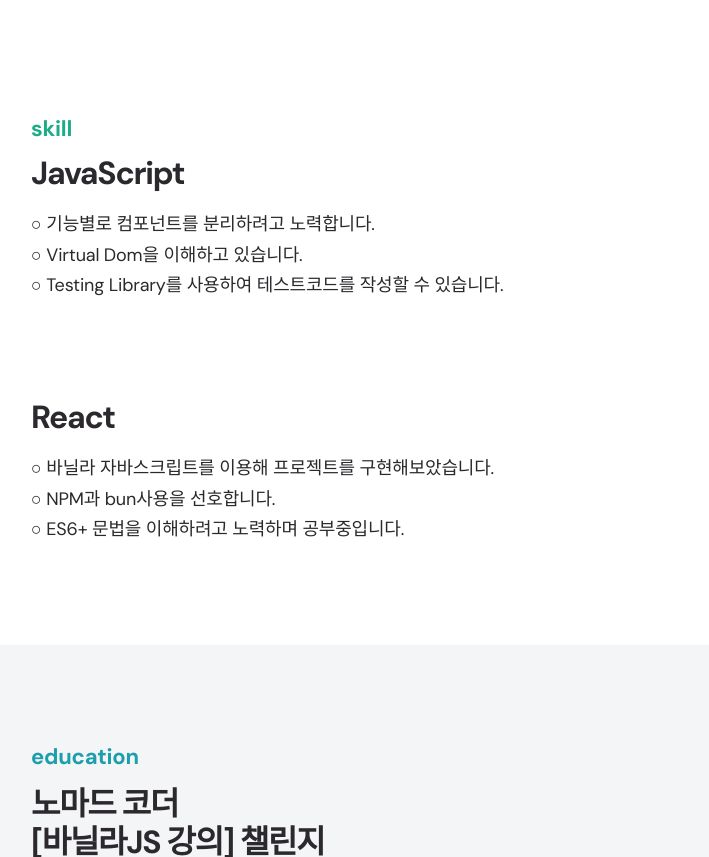
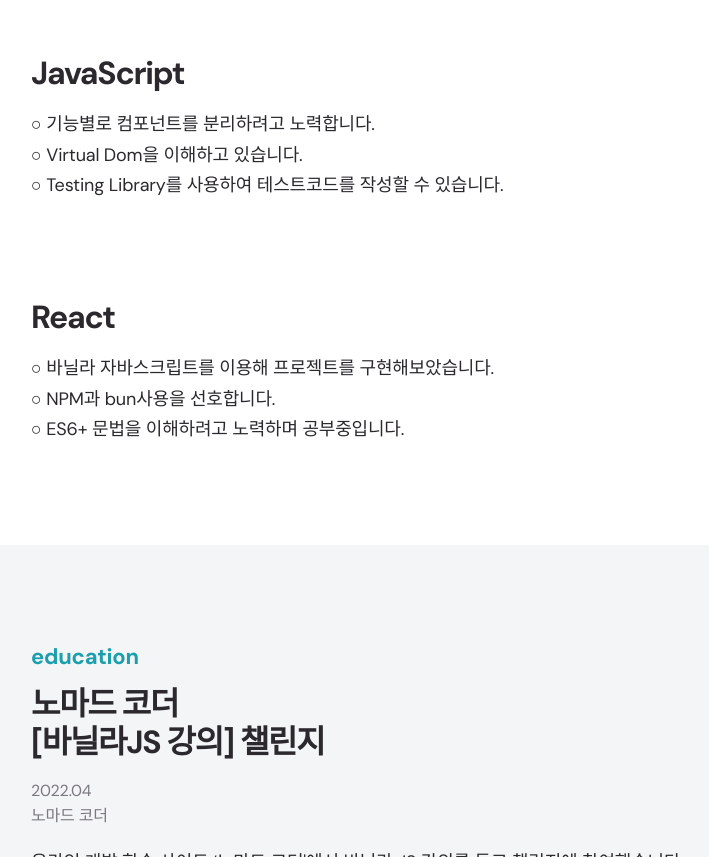
Before and after one commit to lisohh/resume, a website: page index.html in a window 1280 px wide. Shown: the part 3955-4812 px from the top of the page, without its empty margins (144-853 px from the left). Drawn offline with Linux system fonts and the light colour scheme.

Commit message:
Fix: tag 제거

```diff
--- a/index.html
+++ b/index.html
@@ -273,7 +273,6 @@
       <div class="container">
         <div class="row justify-content-center">
           <div class="col-12 col-md-12">
-            <strong class="section-category">skill</strong>
             <h2 class="section-title skilltitle">JavaScript</h2>
             <p class="section-detail-desc">
               ○ 기능별로 컴포넌트를 분리하려고 노력합니다.<br/>
```
